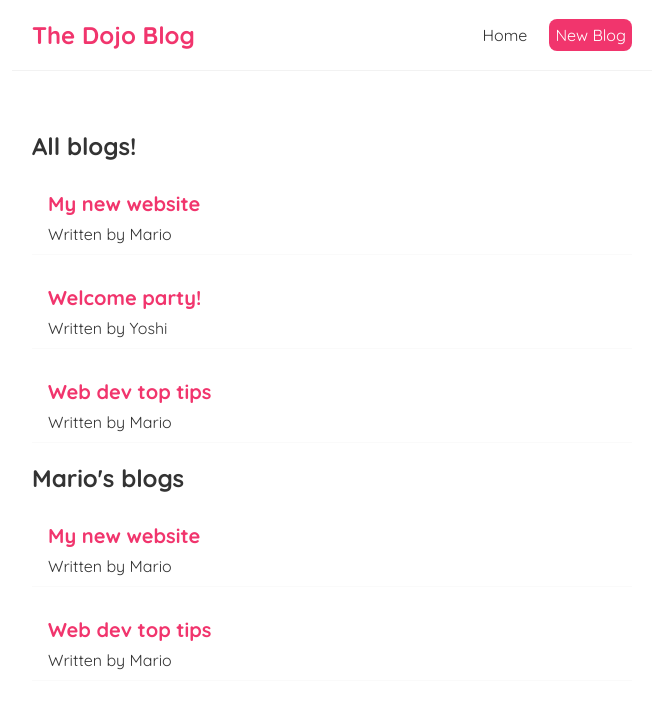
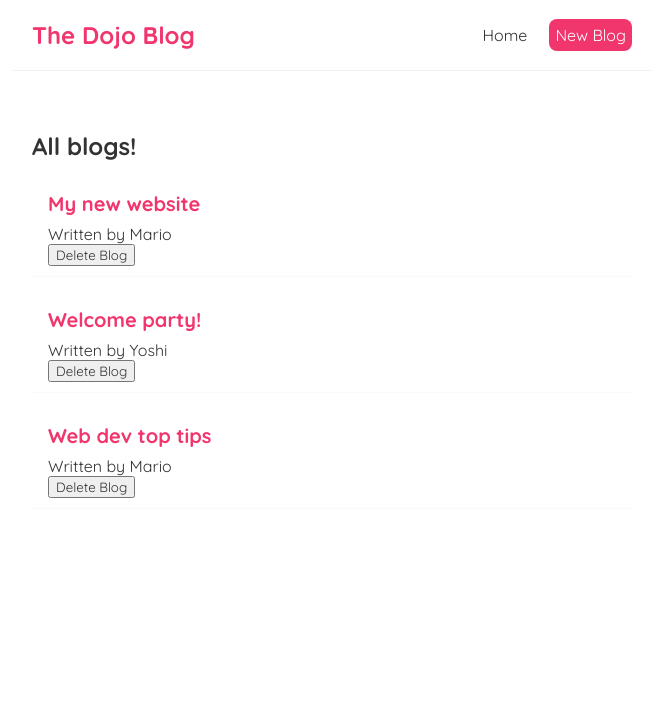
Before and after one commit to JayX97/ReactPractice, a React (Create React App) app: page / in a window 1280 px wide. Shown: the top 708 px of the page, without its empty margins (308-971 px from the left). Built offline with nearby package versions, Linux system fonts and the light colour scheme.

Commit message:
Learned about passing in functions as props

```diff
--- a/src/BlogList.js
+++ b/src/BlogList.js
@@ -1,6 +1,7 @@
 const BlogList = (props) => { // { blogs, title } object destructuring alternate syntax for props
     const blogs = props.blogs;
     const title = props.title;
+    const handleDelete = props.handleDelete;
 
     return (
         <div className='blog-list'>
@@ -9,6 +10,7 @@
                 <div className='blog-preview' key={blog.id}>
                     <h2>{ blog.title }</h2>
                     <p>Written by { blog.author }</p>
+                    <button onClick={() => handleDelete(blog.id)}>Delete Blog</button>
                 </div>
             ))}
         </div>
--- a/src/Home.js
+++ b/src/Home.js
@@ -9,10 +9,14 @@
         { title: 'Web dev top tips', body: 'lorem ipsum...', author: 'Mario', id: 3 }
     ]);
 
+    const handleDelete = (id) => { // avoid mutating original array
+        const newBlogs = blogs.filter(blog => blog.id !== id);
+        setBlogs(newBlogs);
+    };
+
     return (
         <div className='home'>
-            <BlogList blogs={blogs} title='All blogs!' /> {/* reusable component with prop */}
-            <BlogList blogs={blogs.filter((blog) => blog.author === 'Mario')} title="Mario's blogs" />
+            <BlogList blogs={blogs} title='All blogs!' handleDelete={handleDelete} /> {/* reusable component with prop */}
         </div>
     );
 }
```
